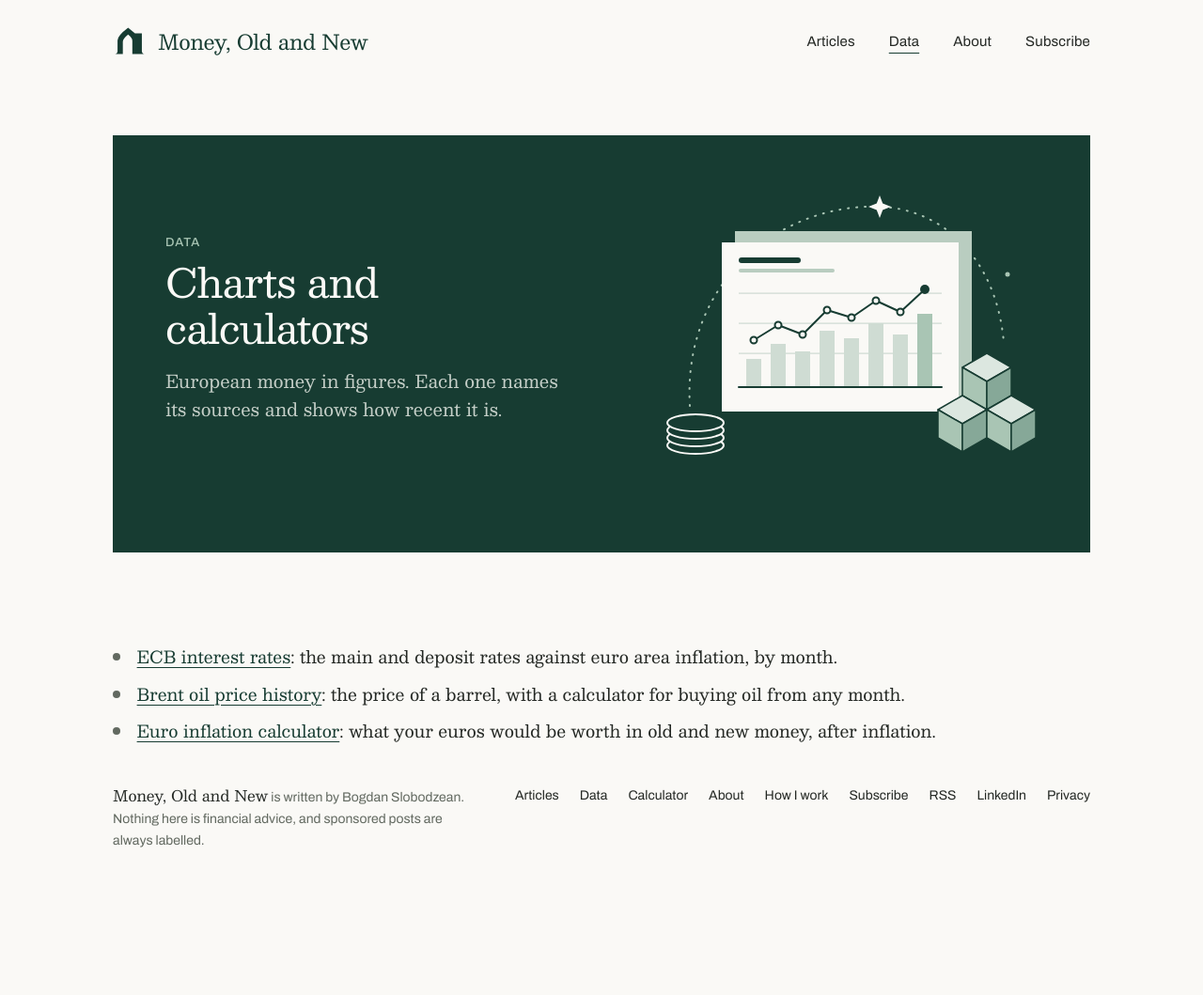
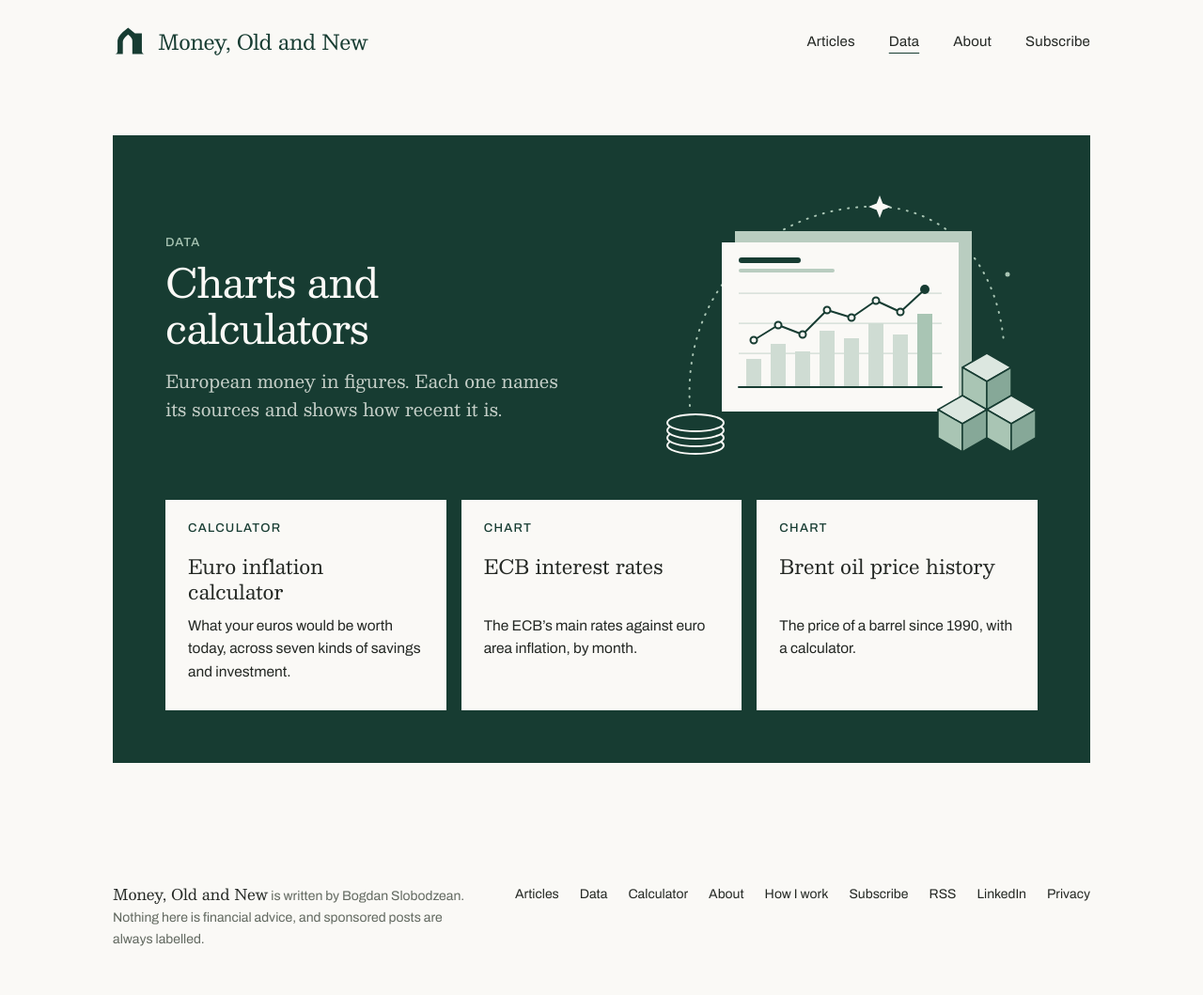
Before and after one commit to Slobod7/money-old-and-new, a Jekyll site: the page built from data/index.html, in a window 1280 px wide. Shown: the whole page at 94% size. Built offline with Jekyll 4.4.1, drawn with Linux system fonts in a browser that asks for light colours; before the commit the page ends 954 px from its top, so only the background shows below that.

Commit message:
Add the Data page's three cards, each linking to its page
Each card has a label where the home cards have a number, because these have
no order. The link in the title stretches over the card, with a hover state
and a focus ring around the whole card.

Co-Authored-By: Claude Opus 5.5 <noreply@anthropic.com>

```diff
--- a/assets/css/site.css
+++ b/assets/css/site.css
@@ -132,9 +132,19 @@ a:hover { text-decoration-thickness: 2px; }
 .feature-cards { grid-area: cards; display: grid; grid-template-columns: repeat(3, minmax(0, 1fr)); gap: 0 16px; margin: 0; padding: 0; list-style: none; }
 /* Each card shares its parent's rows (label, title, description), so the descriptions start level even when one title is shorter */
 .feature-cards li { display: grid; grid-row: span 3; grid-template-rows: subgrid; align-content: start; padding: 24px 24px 28px; background: var(--bg); color: var(--text); }
-.feature-label { display: block; margin-bottom: 20px; font: 500 13px/1 var(--sans); letter-spacing: 0.1em; color: var(--forest); }
+.feature-label { display: block; margin-bottom: 20px; font: 500 13px/1 var(--sans); letter-spacing: 0.1em; text-transform: uppercase; color: var(--forest); }
 .feature-cards :is(h2, h3) { margin: 0 0 10px; font: 400 21px/1.3 var(--serif); text-wrap: balance; }
 .feature-cards p { margin: 0; font: 400 15.5px/1.6 var(--sans); }
+/* Cards that each open a page: the link in the title stretches over the whole card, and its focus ring goes around the card */
+.link-cards li { position: relative; }
+.link-cards h2 a { color: inherit; text-decoration: none; }
+.link-cards h2 a::after { content: ""; position: absolute; inset: 0; }
+.link-cards h2 a:focus-visible { outline: none; }
+.link-cards h2 a:focus-visible::after { outline: 3px solid var(--on-forest); outline-offset: 3px; }
+@media (hover: hover) {
+  .link-cards li:hover { background: var(--sage); }
+  .link-cards li:hover h2 a { text-decoration: underline; text-decoration-thickness: 1px; }
+}
 .data-page { padding-top: 56px; }
 @media (max-width: 860px) {
   .feature-block { grid-template-columns: minmax(0, 1fr); grid-template-areas: "head" "art" "cards"; }
--- a/data/index.html
+++ b/data/index.html
@@ -12,10 +12,22 @@ permalink: /data/
 <p>European money in figures. Each one names its sources and shows how recent it is.</p>
 </div>
 <div class="feature-art">{% include illustration-data.svg %}</div>
+<ul class="feature-cards link-cards" role="list">
+<li>
+<span class="feature-label">Calculator</span>
+<h2><a href="{{ '/data/euro-inflation-calculator/' | relative_url }}">Euro inflation calculator</a></h2>
+<p>What your euros would be worth today, across seven kinds of savings and investment.</p>
+</li>
+<li>
+<span class="feature-label">Chart</span>
+<h2><a href="{{ '/data/ecb-interest-rates/' | relative_url }}">ECB interest rates</a></h2>
+<p>The ECB’s main rates against euro area inflation, by month.</p>
+</li>
+<li>
+<span class="feature-label">Chart</span>
+<h2><a href="{{ '/data/brent-oil-price-history/' | relative_url }}">Brent oil price history</a></h2>
+<p>The price of a barrel since 1990, with a calculator.</p>
+</li>
+</ul>
 </section>
-<ul class="plain-list">
-<li><a href="{{ '/data/ecb-interest-rates/' | relative_url }}">ECB interest rates</a>: the main and deposit rates against euro area inflation, by month.</li>
-<li><a href="{{ '/data/brent-oil-price-history/' | relative_url }}">Brent oil price history</a>: the price of a barrel, with a calculator for buying oil from any month.</li>
-<li><a href="{{ '/data/euro-inflation-calculator/' | relative_url }}">Euro inflation calculator</a>: what your euros would be worth in old and new money, after inflation.</li>
-</ul>
 </div>
```
